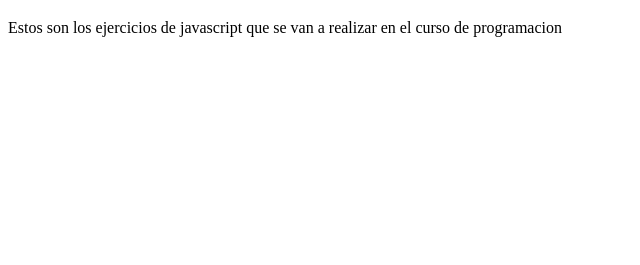
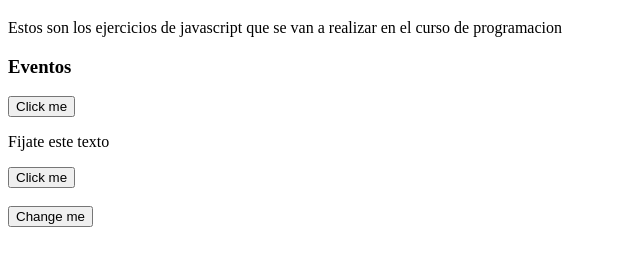
Before and after one commit to HerlanHerbasZubieta/Practicando-con-JavaScript, a plain HTML site: page index.html in a window 1280 px wide. Shown: the part 61-326 px from the top of the page, without its empty margins (0-640 px from the left). Drawn offline with Linux system fonts and the light colour scheme.

Commit message:
added was buttons

```diff
--- a/index.html
+++ b/index.html
@@ -8,6 +8,12 @@
 <body>
     <h1>Bienvenido a ejercicios de javscript</h1>
     <p>Estos son los ejercicios de javascript que se van a realizar en el curso de programacion</p>
+    <h3>Eventos</h3>
+    <button onclick="showMessageAlert()">Click me</button>
+    <p id="text">Fijate este texto</p>
+    <button onclick="showMessageText()">Click me</button>
+    <br><br>
+    <button onmouseenter="showMessageChange()">Change me</button>
     <script src="main.js"></script>
 </body>
 </html>
```
